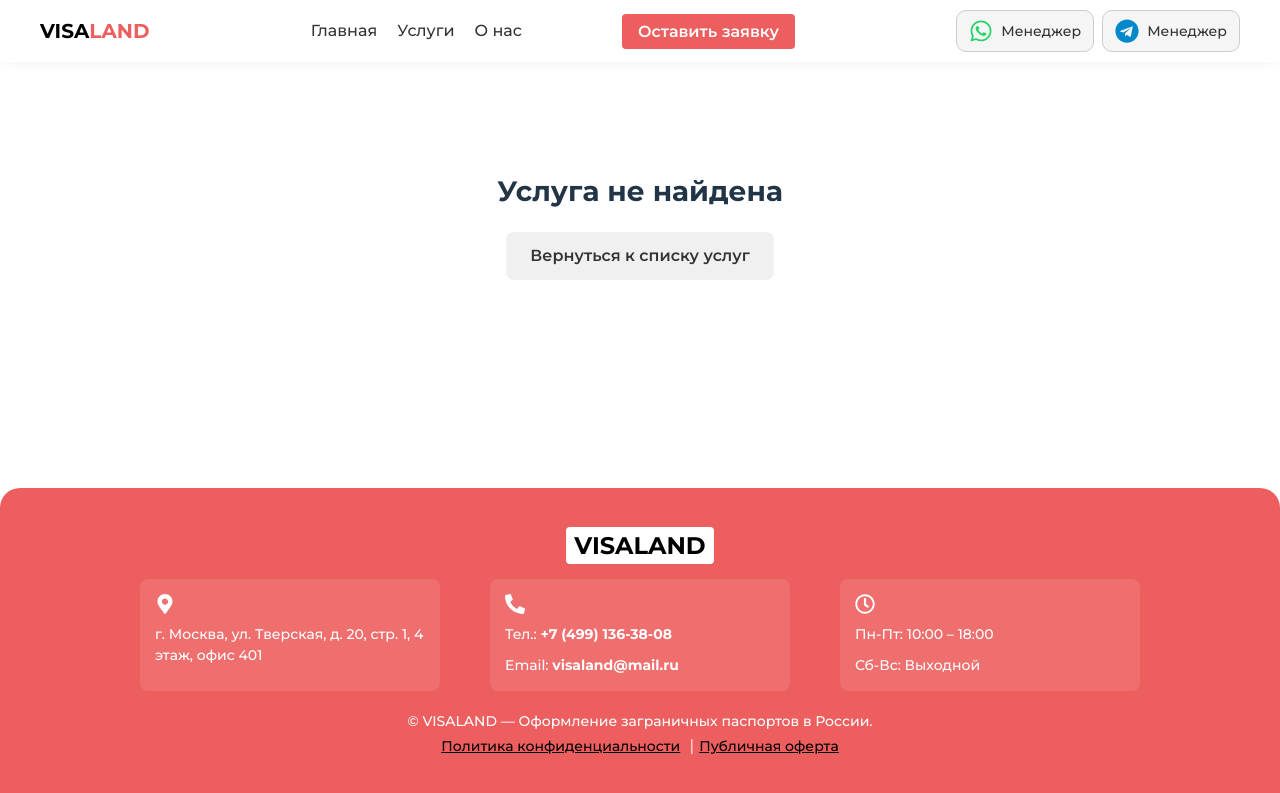
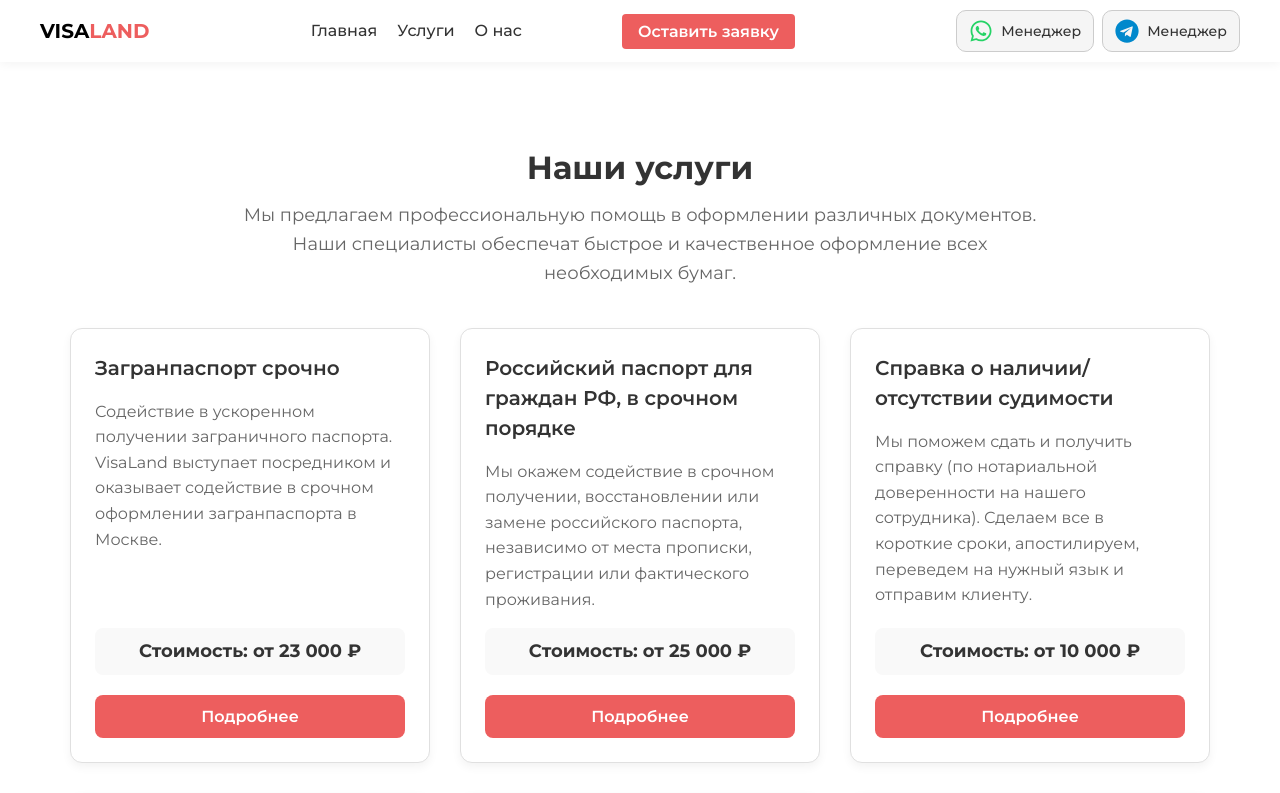
Before and after one commit to ElenaSoshina/visaland-ru, a React (Vite) app: page /visaland-ru/service.html in a window 1280 px wide. Shown: the top 793 px of the page. Built offline with nearby package versions, Linux system fonts and the light colour scheme.

Commit message:
change styles ContactModal.module.css

```diff
--- a/src/App.jsx
+++ b/src/App.jsx
@@ -30,7 +30,7 @@ export default function App() {
                 <Route path="/" element={<Layout />}>
                     <Route index element={<Navigate to="/index.html" replace />} />
                     <Route path="/index.html" element={<HomePage />} />
-                    <Route path="/services.html" element={<ServicesPage />} />
+                    <Route path="/service.html" element={<ServicesPage />} />
                     <Route path="/about.html" element={<AboutPage />} />
                     <Route path="/:id.html" element={<ServiceDetailPage />} />
                     <Route path="/articles.html" element={<ArticlesPage />} />
--- a/src/components/ServiceCard/ServiceCard.jsx
+++ b/src/components/ServiceCard/ServiceCard.jsx
@@ -6,12 +6,12 @@ const ServiceCard = ({ service }) => {
     const navigate = useNavigate();
 
     const handleClick = () => {
-        navigate(`/service/${service.id}.html`);
+        navigate(`/${service.id}.html`);
     };
 
     const handleButtonClick = (e) => {
         e.stopPropagation();
-        navigate(`/service/${service.id}.html`);
+        navigate(`/${service.id}.html`);
     };
 
     return (
--- a/src/components/ServicesSection/ServicesSection.jsx
+++ b/src/components/ServicesSection/ServicesSection.jsx
@@ -47,6 +47,7 @@ export default function ServicesSection() {
                 <div className={styles.cards}>
                     {services.map((service, index) => (
                         <Link
+                            key={index}
                             to={`/${service.id}.html`}
                             className={styles.serviceCard}
                         >
```
